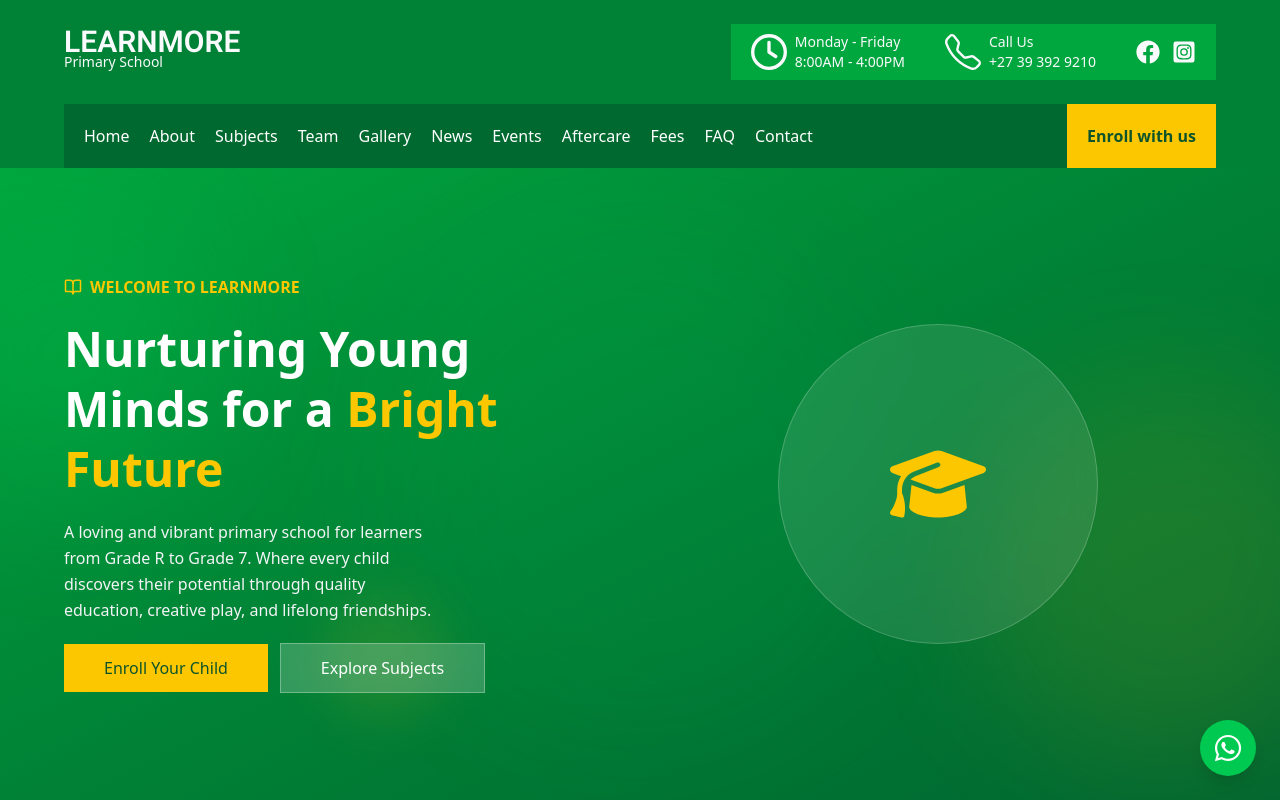
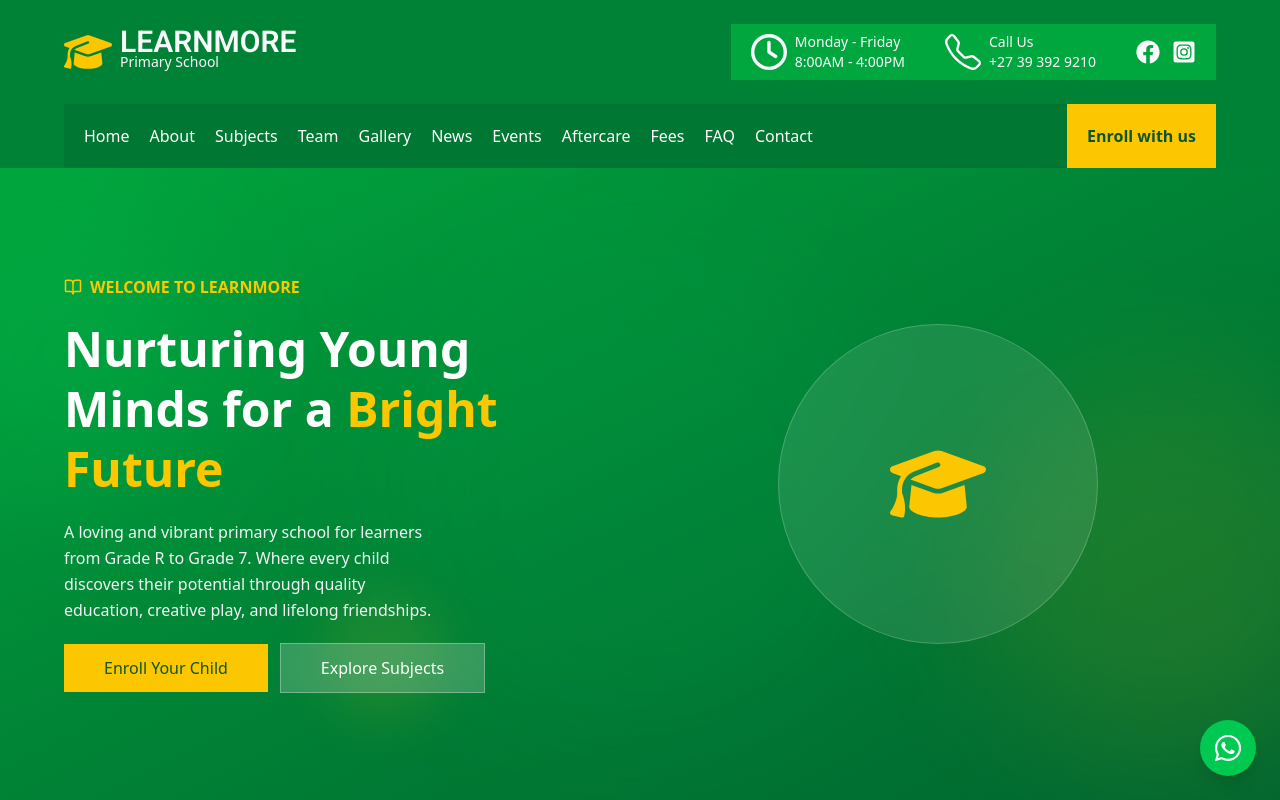
Before and after one commit to Kummirai/learnmore, a Next.js app: page / in a window 1280 px wide. Shown: the top 800 px of the page. Built offline with nearby package versions, Linux system fonts and the light colour scheme.

Commit message:
feat: Enhance Navbar with graduation cap icon and improve layout for branding

```diff
--- a/components/Navbar.tsx
+++ b/components/Navbar.tsx
@@ -5,6 +5,7 @@ import {FaRegClock} from "react-icons/fa6"
 import {BsTelephone} from "react-icons/bs"
 import {FaFacebook, FaInstagramSquare} from "react-icons/fa"
 import {LuMenu, LuX} from "react-icons/lu"
+import {FaGraduationCap} from "react-icons/fa6"
 import Link from "next/link"
 import {useState} from "react"
 
@@ -34,9 +35,12 @@ export default function Navbar() {
     return (
         <section className={"bg-green-700"}>
             <div className={"max-w-6xl mx-auto py-4 md:py-6 flex items-center justify-between px-4 md:px-0"}>
-                <Link href={"/"} className={"text-gray-50"}>
-                    <h1 className={`text-2xl md:text-3xl font-semibold ${roboto.className} leading-5`}>LEARNMORE</h1>
-                    <p className={"text-xs md:text-sm text-gray-50"}>Primary School</p>
+                <Link href={"/"} className={"text-gray-50 flex items-center gap-2"}>
+                    <FaGraduationCap className={"text-4xl md:text-5xl text-yellow-400 self-center"}/>
+                    <div>
+                        <h1 className={`text-2xl md:text-3xl font-semibold ${roboto.className} leading-5`}>LEARNMORE</h1>
+                        <p className={"text-xs md:text-sm text-gray-50"}>Primary School</p>
+                    </div>
                 </Link>
                 <nav
                     className={"hidden lg:flex items-center gap-6 xl:gap-10 text-gray-50 bg-green-600 py-2 px-4 xl:px-5"}>
@@ -64,7 +68,7 @@ export default function Navbar() {
             </div>
 
             <header
-                className={"max-w-6xl mx-auto hidden lg:flex items-center justify-between bg-green-800/90 backdrop-blur-sm"}>
+                className={"max-w-6xl mx-auto hidden lg:flex items-center justify-between bg-green-800/40 backdrop-blur-xl"}>
                 <nav className={"overflow-x-auto"}>
                     <ul className={"flex items-center gap-3 xl:gap-5 p-5 text-white whitespace-nowrap"}>
                         {navLinks.map(link => (
@@ -84,9 +88,12 @@ export default function Navbar() {
             {open && (
                 <div className={"fixed inset-0 z-50 bg-green-700 flex flex-col lg:hidden overflow-y-auto"}>
                     <div className={"flex items-center justify-between px-4 py-4"}>
-                        <Link href={"/"} className={"text-gray-50"} onClick={() => setOpen(false)}>
-                            <h1 className={`text-2xl font-semibold ${roboto.className}`}>LEARNMORE</h1>
-                            <p className={"text-xs text-gray-50"}>Primary School</p>
+                        <Link href={"/"} className={"text-gray-50 flex items-center gap-2"} onClick={() => setOpen(false)}>
+                            <FaGraduationCap className={"text-4xl text-yellow-400 self-center"}/>
+                            <div>
+                                <h1 className={`text-2xl font-semibold ${roboto.className} leading-5`}>LEARNMORE</h1>
+                                <p className={"text-xs text-gray-50"}>Primary School</p>
+                            </div>
                         </Link>
                         <button onClick={() => setOpen(false)} className={"text-white p-2"}>
                             <LuX className={"text-3xl"}/>
```
